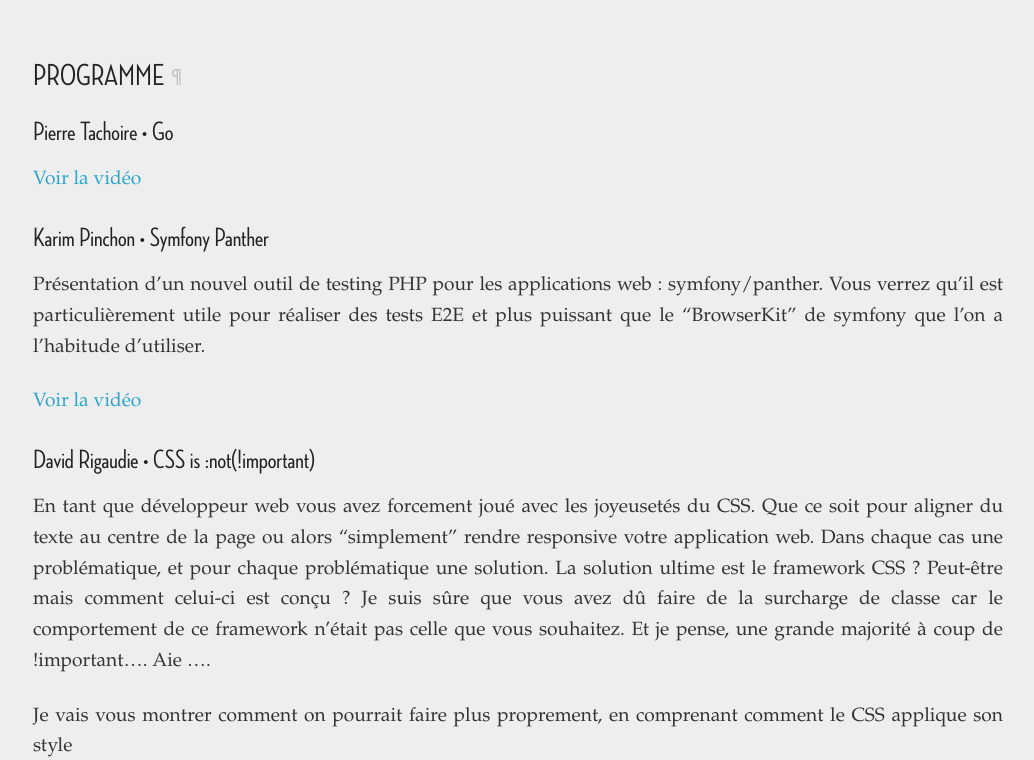
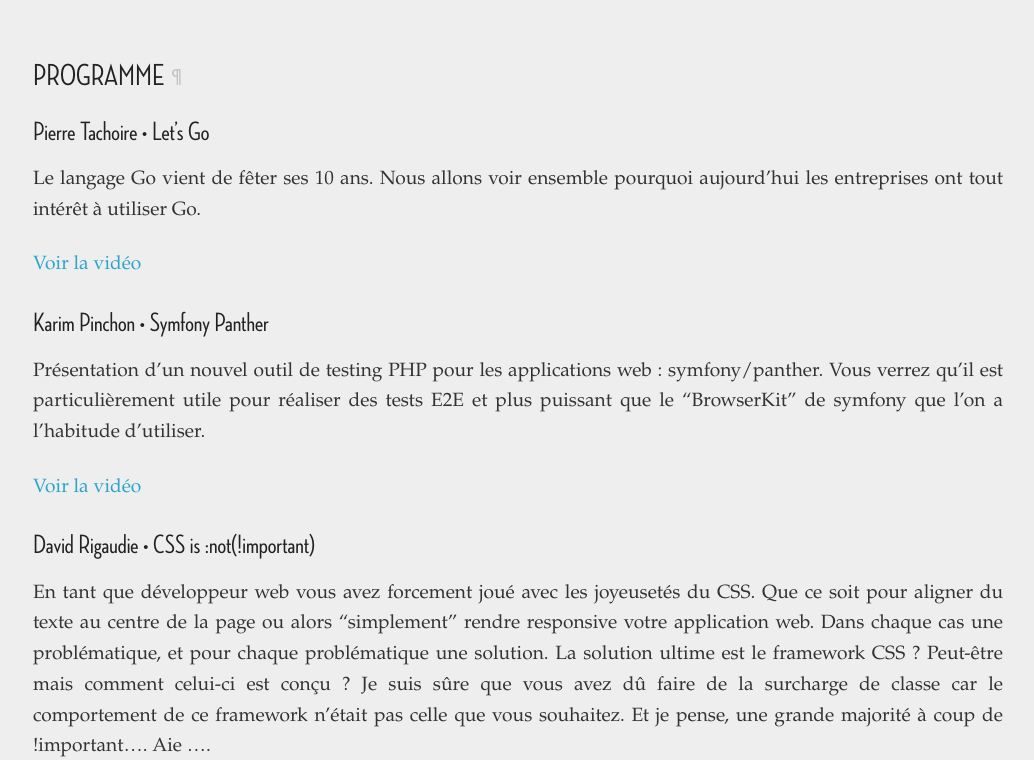
Before and after one commit to clermontech/clermontech.github.com, a Jekyll site: the page built from _posts/2019-12-19-api-hour-45.md, in a window 1280 px wide and 900 px high, scrolled down 1724 px, cut to the strip 140-900 px from the top of the window. Shown: the whole strip, without its empty margins (122-1156 px from the left). Built offline with Jekyll 4.4.1, drawn with Linux system fonts in a browser that asks for light colours.

Commit message:
Update _posts/2019-12-19-api-hour-45.md

```diff
--- a/_posts/2019-12-19-api-hour-45.md
+++ b/_posts/2019-12-19-api-hour-45.md
@@ -37,7 +37,9 @@
 
 ## Programme
 
-### Pierre Tachoire • Go
+### Pierre Tachoire • Let's Go
+
+Le langage Go vient de fêter ses 10 ans. Nous allons voir ensemble pourquoi aujourd'hui les entreprises ont tout intérêt à utiliser Go.
 
 [Voir la vidéo]({% post_url 2019-12-19-Pierre-Tachoire-Go %})
 
```
